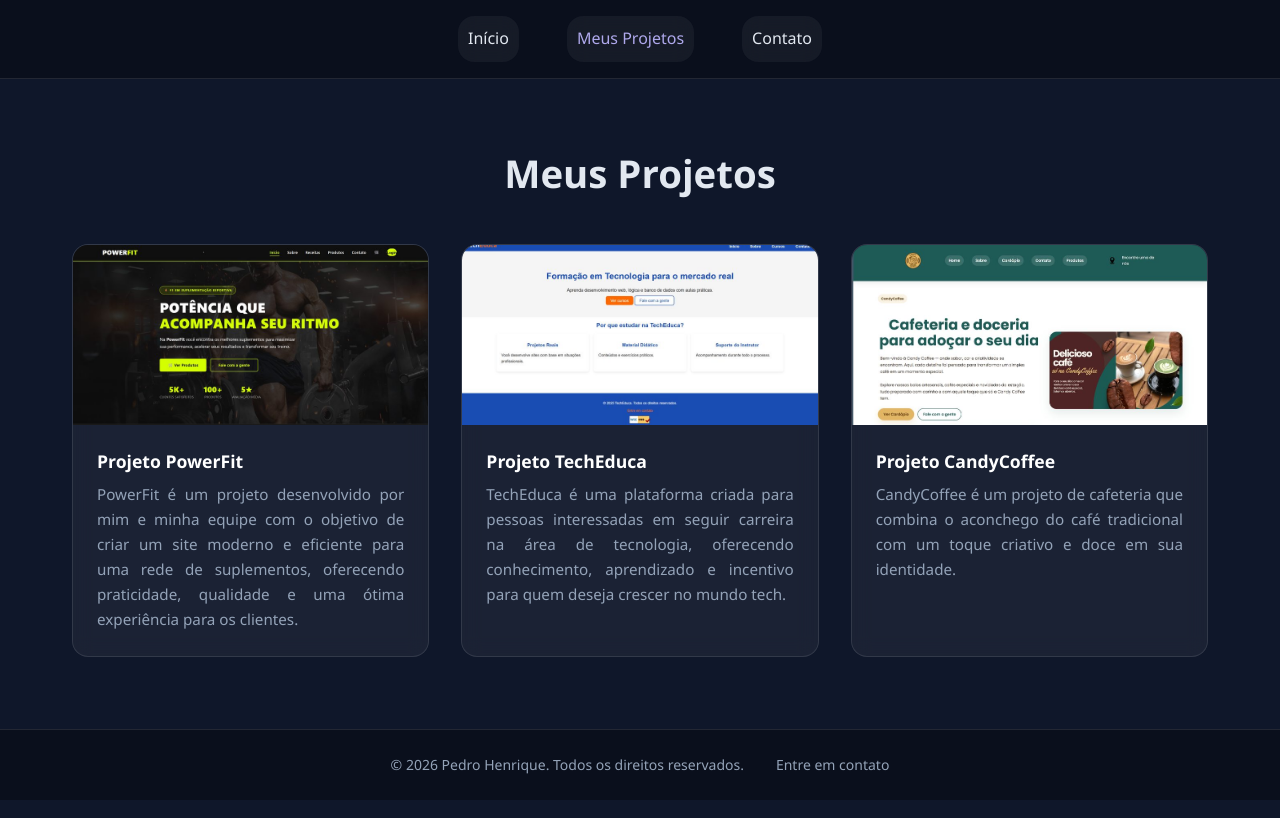
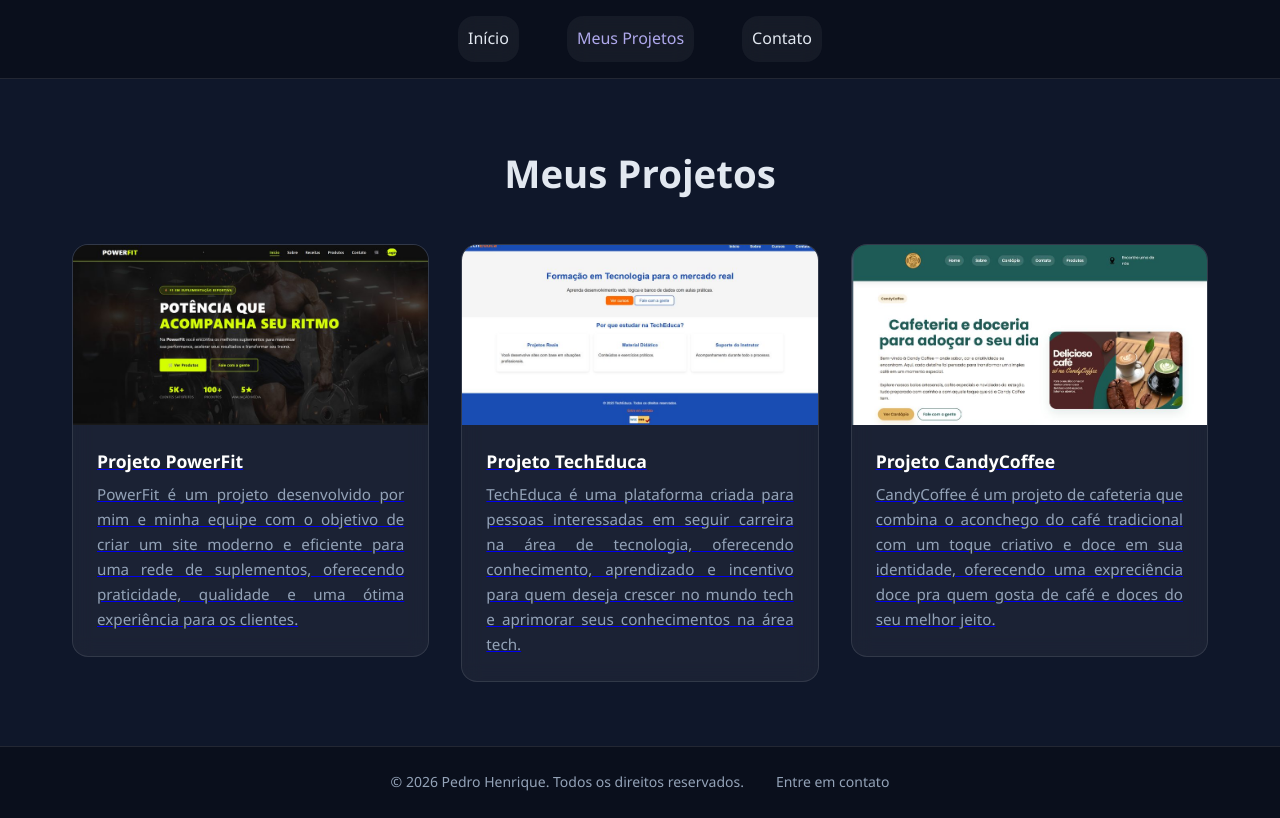
Before and after one commit to psilvagomesh-bot/Portfolio-Pessoal, a website: page pages/projetos.html in a window 1280 px wide. Drawn offline with nearby package versions, Linux system fonts and the light colour scheme.

Commit message:
Atualização cards redirecionaveis

```diff
--- a/pages/projetos.html
+++ b/pages/projetos.html
@@ -39,8 +39,9 @@
 
         <section class="projetos" aria-label="Lista de projetos">
 
+            <div class="card-projetos">
+            <a href="https://psilvagomesh-bot.github.io/PI-PowerFit/">
             <article class="card">
-               <a href="https://psilvagomesh-bot.github.io/PI-PowerFit/">
                 <img src="../imagens/powerfit.jpg"
                      alt="Captura de tela do projeto PowerFit — site de suplementos"
                      id="PowerFit"
@@ -52,11 +53,15 @@
                        moderno e eficiente para uma rede de suplementos, oferecendo praticidade, qualidade e uma
                        ótima experiência para os clientes.</p>
                 </div>
-                </a>
+
             </article>
+            </a>
+            </div>
 
+            <div class="card-projetos">
+            <a href="https://psilvagomesh-bot.github.io/TechEduca/">
             <article class="card">
-                <a href="https://psilvagomesh-bot.github.io/TechEduca/">
+
                     <img src="../imagens/techeduca.jpg"
                      alt="Captura de tela do projeto TechEduca — plataforma educacional de tecnologia"
                      id="TechEduca"
@@ -66,13 +71,18 @@
                     <h3>Projeto TechEduca</h3>
                     <p>TechEduca é uma plataforma criada para pessoas interessadas em seguir carreira na área de
                        tecnologia, oferecendo conhecimento, aprendizado e incentivo para quem deseja crescer no
-                       mundo tech.</p>
+                       mundo tech e aprimorar seus conhecimentos na área tech.</p>
                 </div>
-                </a>
+
             </article>
+            </a>
+            </div>
 
+
+            <div class="card-projetos">
+            <a href="https://psilvagomesh-bot.github.io/Projeto_CandyCoffee/">
             <article class="card">
-                <a href="https://psilvagomesh-bot.github.io/Projeto_CandyCoffee/">
+
                 <img src="../imagens/candy.jpg"
                      alt="Captura de tela do projeto CandyCoffee — site de cafeteria"
                      id="CandyCoffee"
@@ -81,10 +91,14 @@
                 <div class="caixa-texto">
                     <h3>Projeto CandyCoffee</h3>
                     <p>CandyCoffee é um projeto de cafeteria que combina o aconchego do café tradicional com um
-                       toque criativo e doce em sua identidade.</p>
+                       toque criativo e doce em sua identidade, oferecendo uma expreciência doce pra quem gosta de café e doces
+                       do seu melhor jeito.</p>
                 </div>
-                </a>
+
             </article>
+            </a>
+            </div>
+
 
         </section>
     </main>
```
